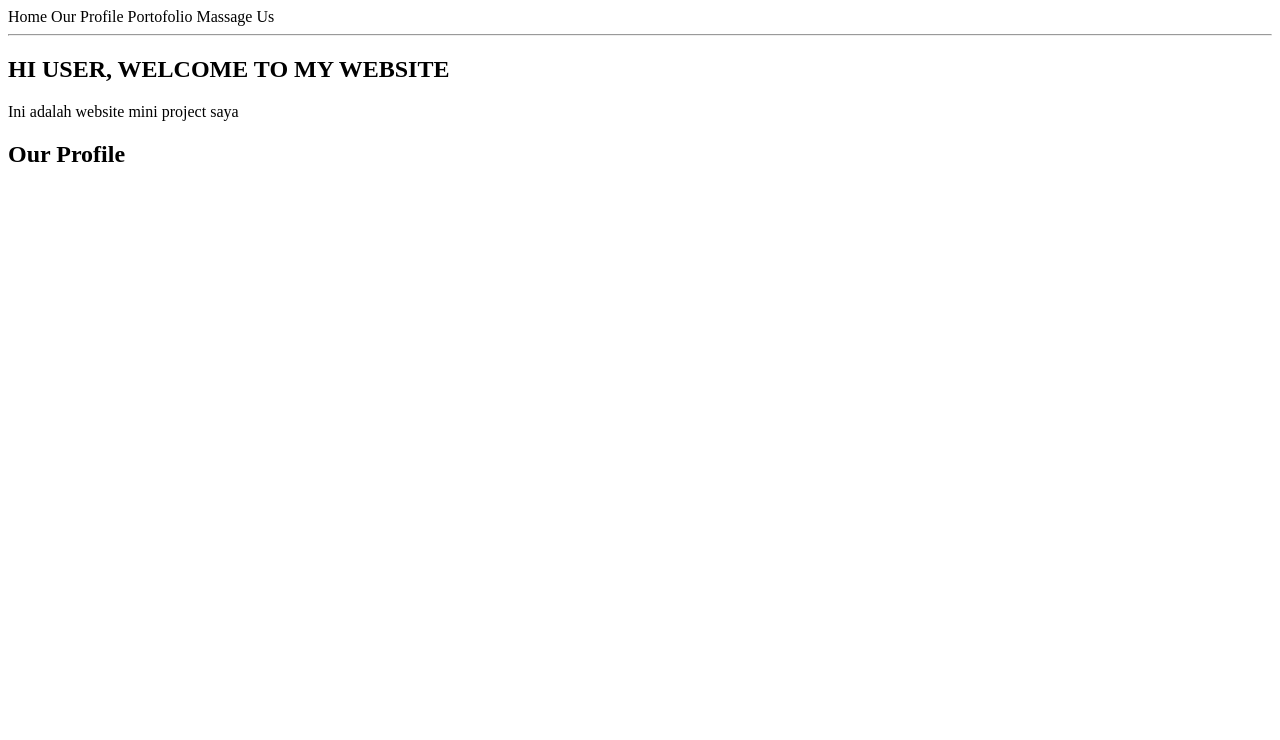
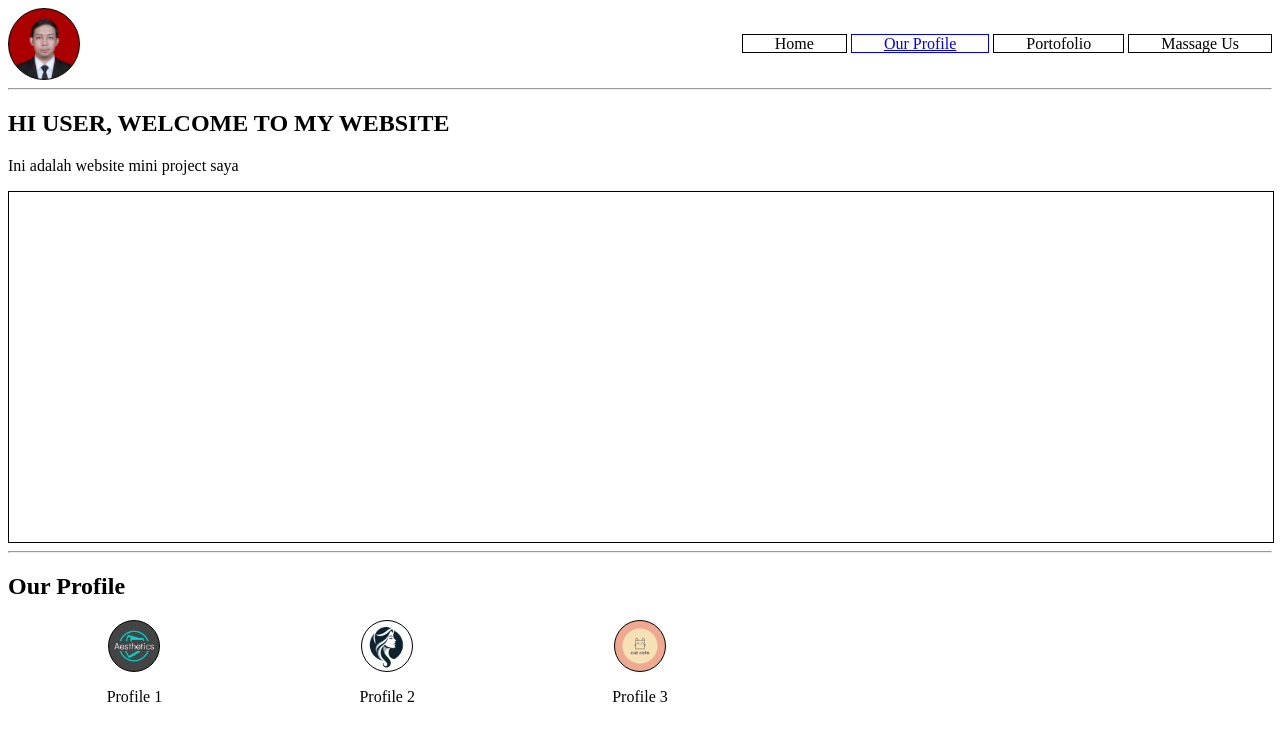
Before and after one commit to revou-fundamental-course/fundamental-Edwin-Aji-Saputra, a plain HTML site: page index.html in a window 1280 px wide. Drawn offline with Linux system fonts and the light colour scheme.

Commit message:
init commit

```diff
--- a/css/style.css
+++ b/css/style.css
@@ -5,7 +5,56 @@
 }
 
 .logo-icon {
-    height: 60px;
-    widht: 60px;
+    height: 70px;
+    width: 70px;
+    border: 1px solid;
+    background-image: url(../asset/Pas\ Foto.jpg);
+    background-size: cover;
+    border-radius: 50%;
+}
+
+nav>a {
+    padding-left: 32px;
+    padding-right: 32px;
     border: 1px solid;
 }
+
+.banner-container {
+    height: 350px;
+    width: 100%;
+    border: 1px solid;
+}
+
+.profile-content{
+    display: flex;
+    justify-content: space-evenly;
+}
+
+.profile-item {
+    flex: 1;
+    text-align: -webkit-center;
+}
+
+.profile-icon {
+    height: 50px;
+    width: 50px;
+    border: 1px solid;
+    background-size: cover;
+    border-radius: 50%;
+}
+
+.profile-1 {
+    background-image: url(../asset/1.webp)
+}
+
+.profile-2 {
+    background-image: url(../asset/2.webp)
+}
+
+.profile-3 {
+    background-image: url(../asset/3.png)
+}
+
+.divider {
+    flex: 2;
+}
--- a/index.html
+++ b/index.html
@@ -4,6 +4,7 @@
 <head>
     <meta charset="UTF-8">
     <meta name="viewport" content="width=device-width, initial-scale=1.0">
+    <link rel="stylesheet" href="css/style.css">
     <title>Mini Project</title>
 </head>
 <body>
@@ -11,7 +12,7 @@
         <div class="logo-icon"></div>
         <nav>
             <a>Home</a>
-            <a>Our Profile</a>
+            <a href="#our-profile">Our Profile</a>
             <a>Portofolio</a>
             <a>Massage Us</a>
         </nav>
@@ -27,10 +28,27 @@
                 <div class="banner-container"></div>
             </article>
         </section>
-        <section>
+        <hr />
+        <section id="our-profile">
             <header>
                 <h1>Our Profile</h1>
             </header>
+            <article class="profile-content">
+                <div class="profile-item">
+                    <div class="profile-icon profile-1"></div>
+                    <p>Profile 1</p>
+                </div>
+                <div class="profile-item">
+                    <div class="profile-icon profile-2"></div>
+                    <p>Profile 2</p>
+                </div>
+                <div class="profile-item">
+                    <div class="profile-icon profile-3"></div>
+                    <p>Profile 3</p>
+                </div>
+
+                <div class="divider"></div>
+            </article>
         </section>
     </main>
 </body>
```
Also changed, not shown: asset/1.webp (added), asset/2.webp (added), asset/3.png (added), asset/Pas Foto.jpg (added).
